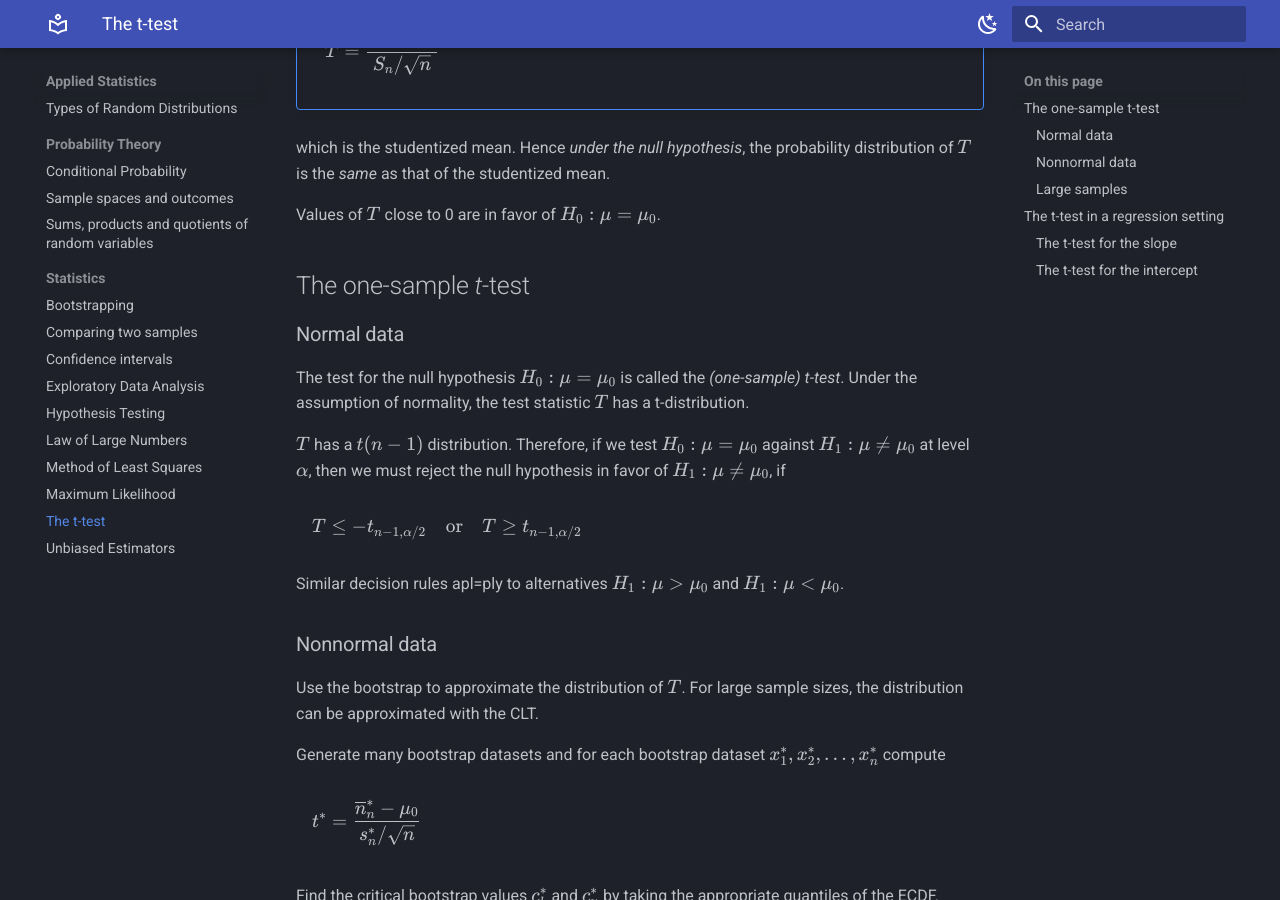
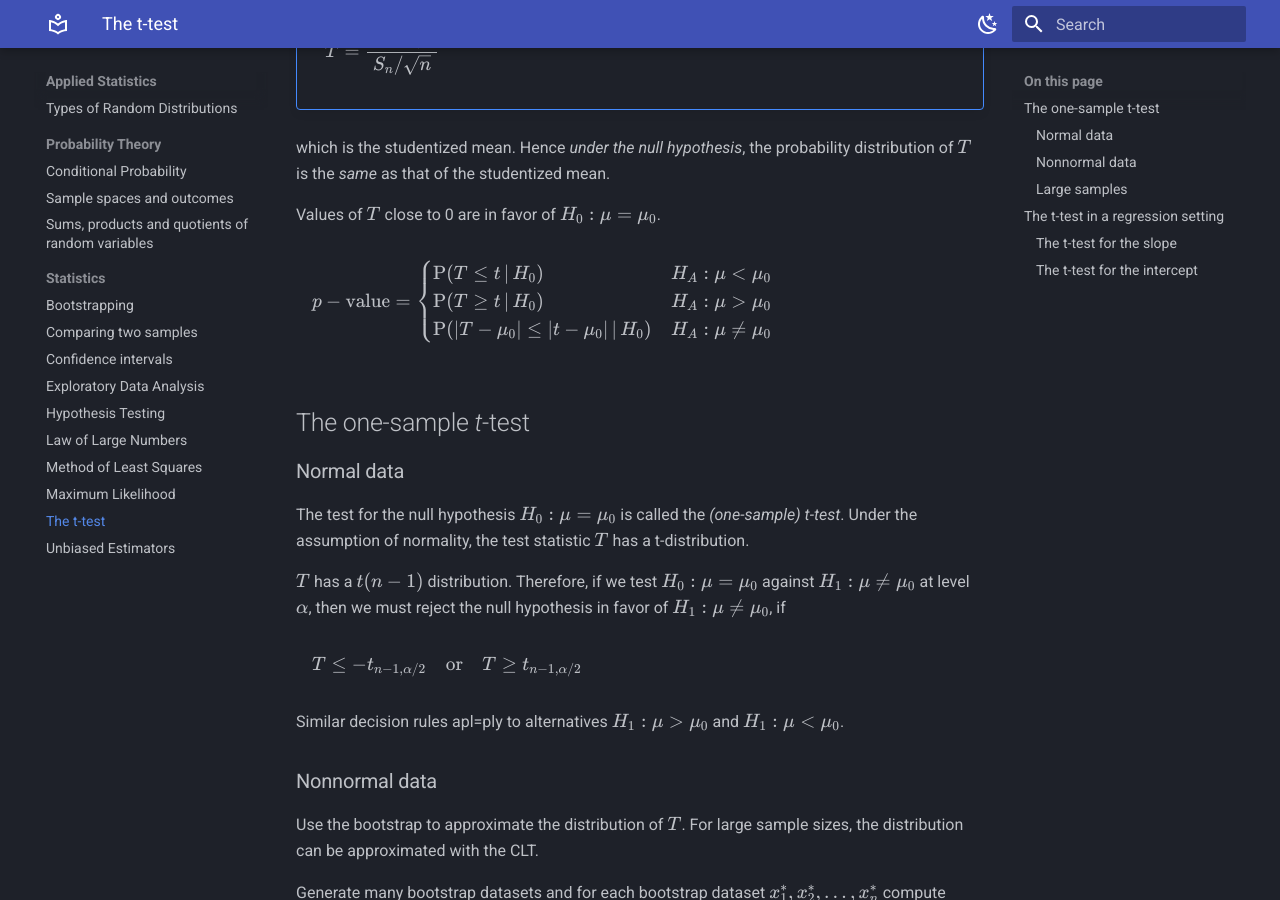
Before and after one commit to gustavkrist/notes, an MkDocs documentation site: the page built from docs/Applied Statistics/Statistics/t-test.md, in a window 1280 px wide and 900 px high, scrolled down 310 px. Built offline with MkDocs 1.6.1 and Material for MkDocs 9.7.7, drawn with Linux system fonts in a browser that asks for light colours; nearby versions of some CDN libraries.

Commit message:
add p-value

```diff
--- a/docs/Applied Statistics/Statistics/t-test.md
+++ b/docs/Applied Statistics/Statistics/t-test.md
@@ -16,6 +16,16 @@ which is the studentized mean. Hence *under the null hypothesis*, the
 probability distribution of $T$ is the *same* as that of the studentized mean.
 
 Values of $T$ close to 0 are in favor of $H_0: \mu = \mu_0$.
+
+$$
+\begin{align*}
+p-\text{value} = \begin{cases}
+    \P(T \leq t \given H_0) & H_A : \mu < \mu_0 \\
+    \P(T \geq t \given H_0) & H_A : \mu > \mu_0 \\
+    \P(\abs{T - \mu_0} \leq \abs{t - \mu_0} \given H_0) & H_A : \mu \neq \mu_0
+\end{cases}
+\end{align*}
+$$
 
 ## The one-sample *t*-test
 
```
Also changed, not shown: docs/Applied Statistics/Statistics/comparing-samples.md (+1 -1 lines), docs/FYP Project 3/evaluating-classifiers.md (+2 -0 lines).
